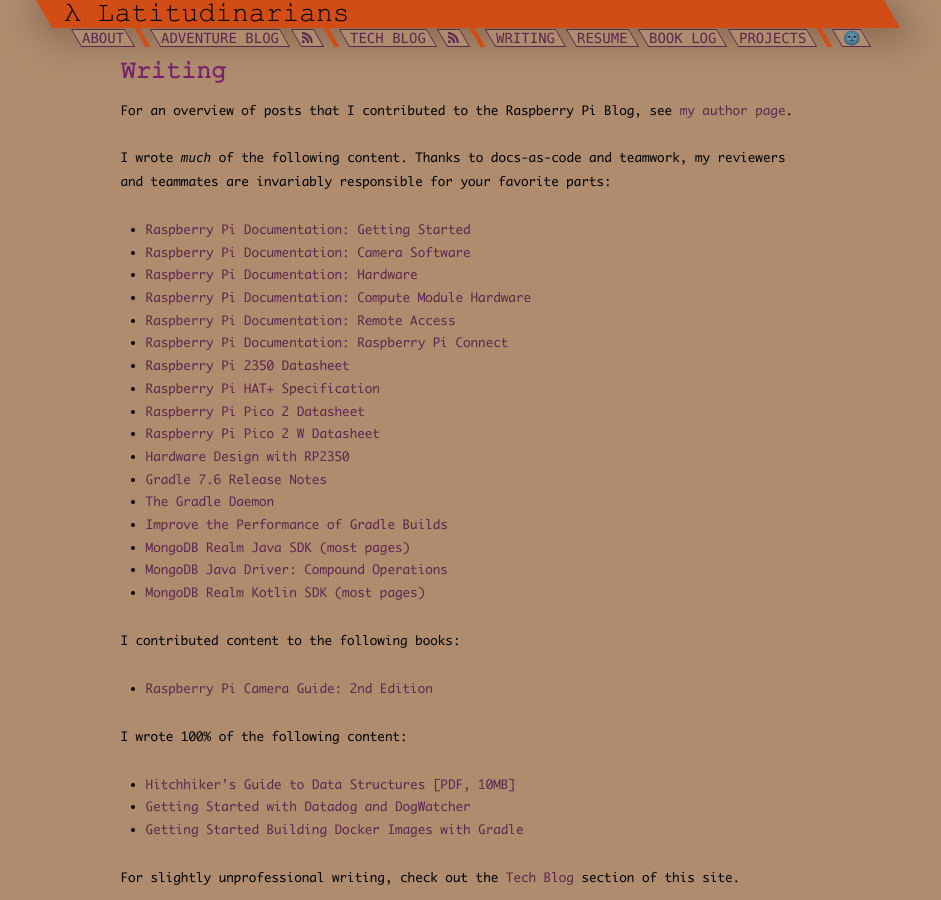
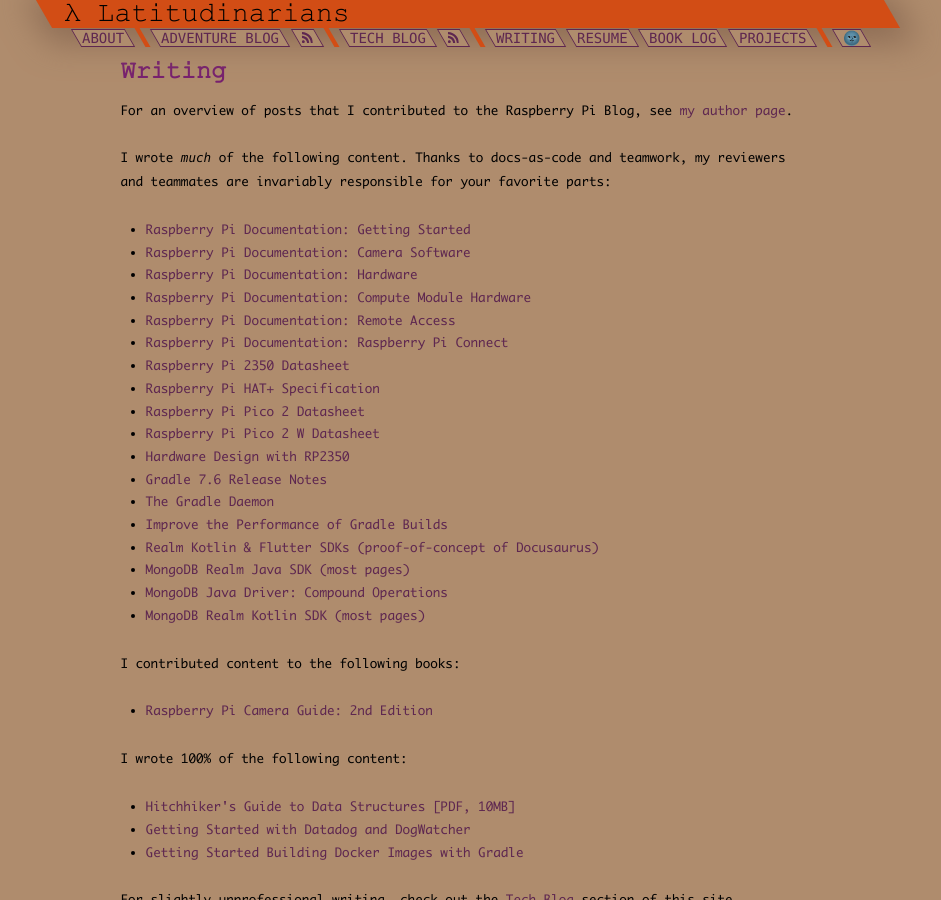
Before and after one commit to nathan-contino/nathan-contino.github.io, a Jekyll site: the page built from _pages/writing.html, in a window 1280 px wide and 900 px high. Shown: the whole window, without its empty margins (174-1115 px from the left). Built offline with Jekyll 4.4.1, drawn with Linux system fonts in a browser that asks for light colours.

Commit message:
Add link to github pages repo of docusaurus realm sdk docs site

```diff
--- a/_pages/writing.html
+++ b/_pages/writing.html
@@ -54,6 +54,9 @@
 		<a href="https://docs.gradle.org/current/userguide/performance.html">Improve the Performance of Gradle Builds</a>
 	</li>
 	<li>
+		<a href="https://nathan-contino-mongo.github.io/docusaurus-realm/">Realm Kotlin & Flutter SDKs (proof-of-concept of Docusaurus)</a>
+	</li>
+	<li>
 		<a href="https://web.archive.org/web/20220518125230/https://www.mongodb.com/docs/realm/sdk/java/">MongoDB Realm Java SDK (most pages)</a>
 	</li>
 	<li>
```
